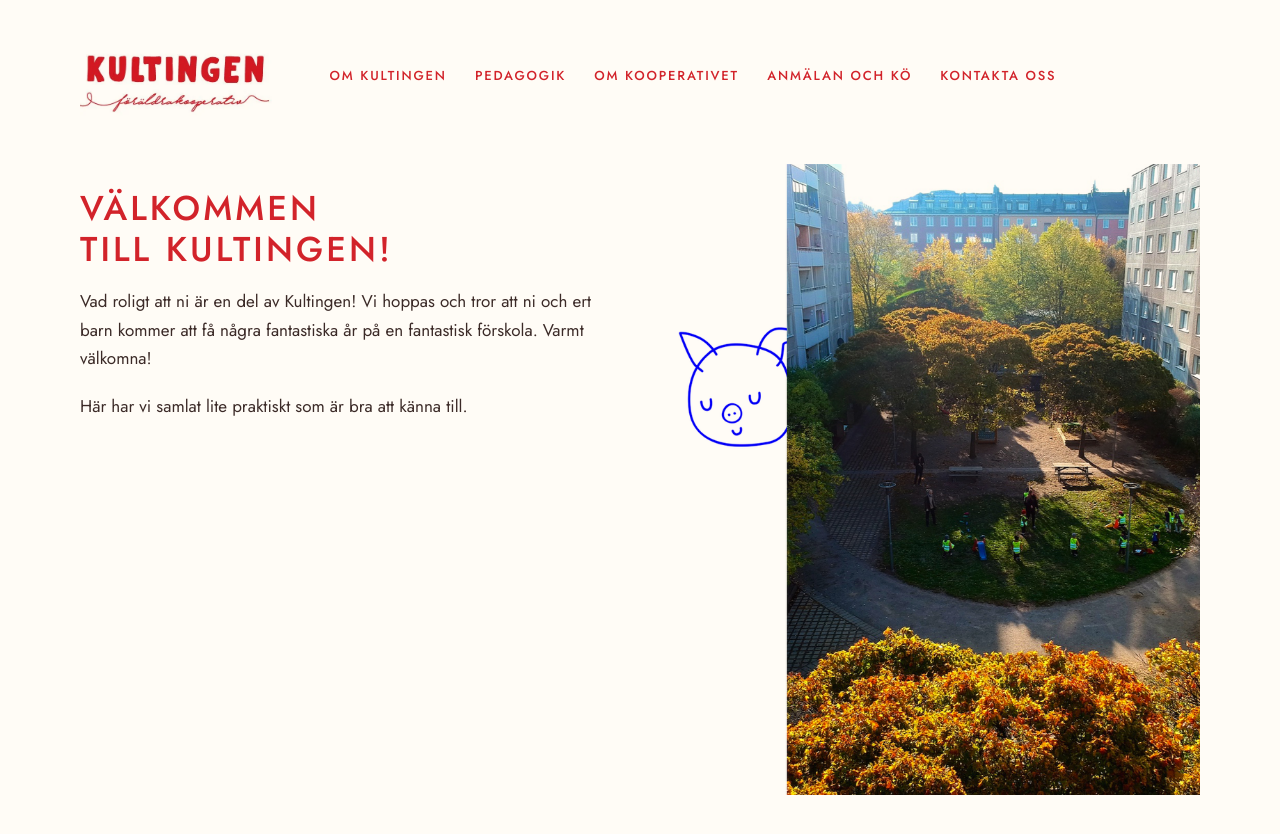
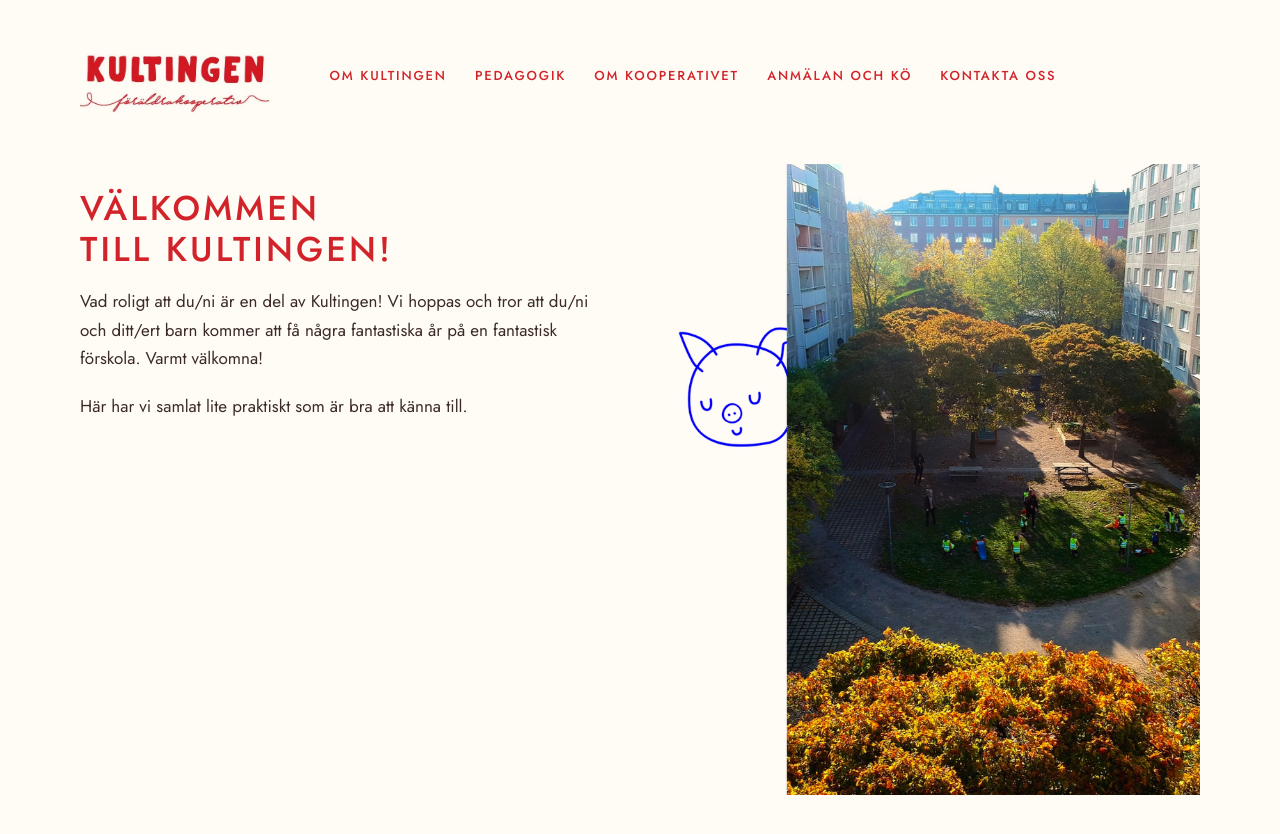
Before and after one commit to forskolan-kultingen/kultingen-se, a Jekyll site: the page built from valkommen.md, in a window 1280 px wide and 900 px high. Shown: the top 834 px of the window. Built offline with Jekyll 4.4.1, drawn with Linux system fonts in a browser that asks for light colours; our own code applies the rules of GitHub Pages for plain Markdown files; some of the changed text lies outside the part shown.

Commit message:
Välkommen: du/ni och ditt/ert barn, så att det passar även ensamstående
Co-Authored-By: Claude Opus 5.5 (1M context) <noreply@anthropic.com>
Claude-Session: https://claude.ai/code/session_01S9g3QCp9zSmV4Vh9KZzYdi

```diff
--- a/valkommen.md
+++ b/valkommen.md
@@ -5,7 +5,7 @@ titel: Välkommen till Kultingen
 noindex: true
 rubrik: Välkommen till Kultingen!
 ingress: |-
-  Vad roligt att ni är en del av Kultingen! Vi hoppas och tror att ni och ert barn kommer att få några fantastiska år på en fantastisk förskola. Varmt välkomna!
+  Vad roligt att du/ni är en del av Kultingen! Vi hoppas och tror att du/ni och ditt/ert barn kommer att få några fantastiska år på en fantastisk förskola. Varmt välkomna!
 
   Här har vi samlat lite praktiskt som är bra att känna till.
 bild:
@@ -62,4 +62,4 @@ Att vara familj på ett föräldrakooperativ innebär lite mer engagemang, och d
 
 Har du ett intresse eller något du brinner för? Kanske spelar du basket, älskar att laga mat eller kan trolla fram roliga experiment. Prata med pedagogerna, själv eller ihop med en annan förälder, så hittar ni ett sätt att göra det tillsammans med barnen. Varje idé och varje insats gör skillnad, stora som små.
 
-Än en gång: vad roligt att ni är här! Undrar du över något är det bara att fråga andra föräldrar eller pedagogerna. Och saknar du något i den här listan, säg till styrelsen ([styrelsen@kultingen.se](mailto:styrelsen@kultingen.se)) så lägger vi till det.
+Än en gång: vad roligt att du/ni är här! Undrar du över något är det bara att fråga andra föräldrar eller pedagogerna. Och saknar du något i den här listan, säg till styrelsen ([styrelsen@kultingen.se](mailto:styrelsen@kultingen.se)) så lägger vi till det.
```
